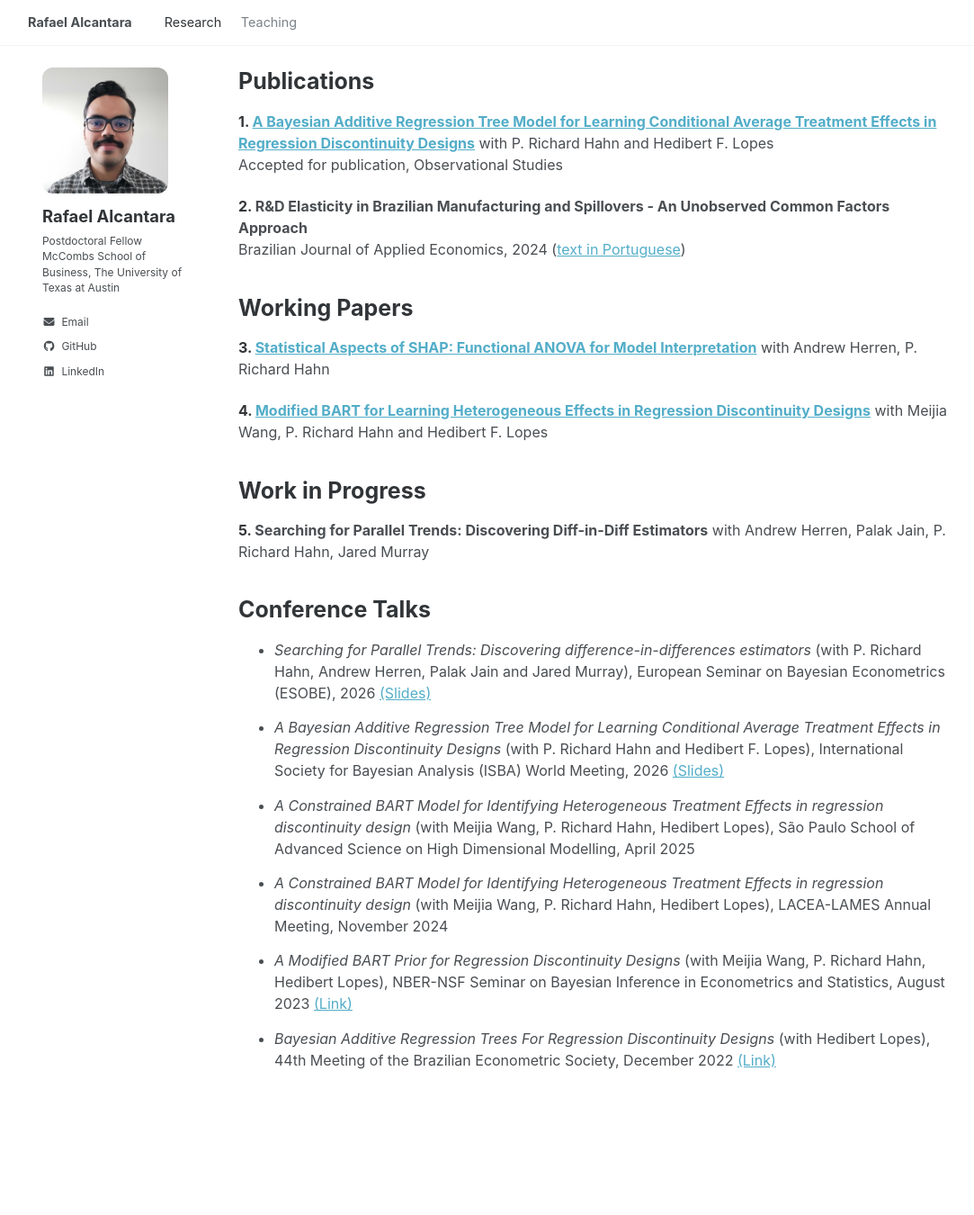
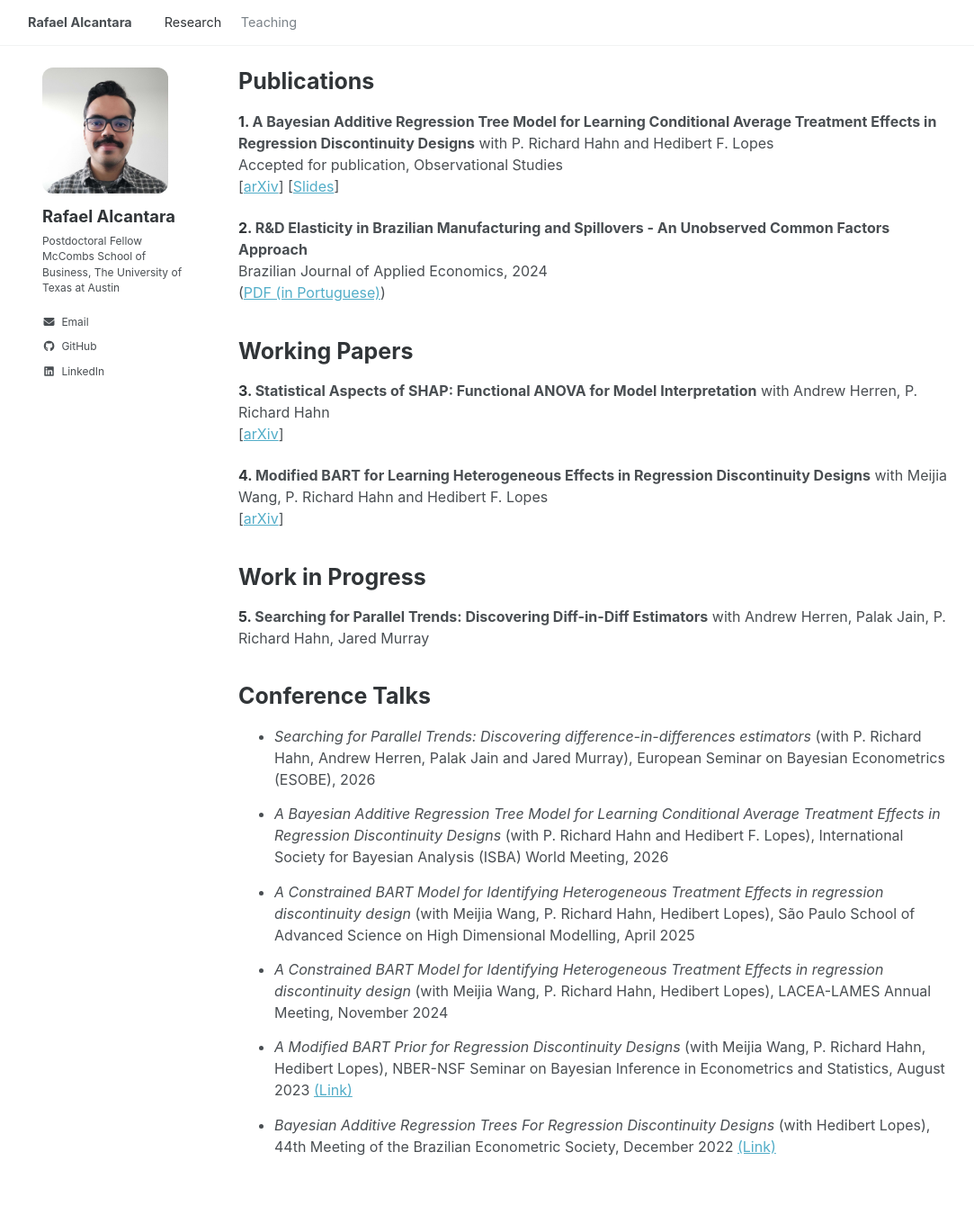
Before and after one commit to rafaelcalcantara/rafaelcalcantara.github.io, a Jekyll site: the page built from research.md, in a window 1280 px wide. Shown: the whole page at 90% size, without its empty margins (89-1172 px from the left). Built offline with Jekyll 4.4.1, drawn with Linux system fonts in a browser that asks for light colours; before the commit the page ends 1254 px from its top, so only the background shows below that.

Commit message:
Restructure research entries with arXiv and slides links
Co-Authored-By: Claude Opus 5.5 <noreply@anthropic.com>

```diff
--- a/research.md
+++ b/research.md
@@ -6,26 +6,31 @@ permalink: /research/
 
 ## Publications
 
-1. **[A Bayesian Additive Regression Tree Model for Learning Conditional Average Treatment Effects in Regression Discontinuity Designs](https://arxiv.org/abs/2503.00326)** with P. Richard Hahn and Hedibert F. Lopes\\
-   Accepted for publication, Observational Studies
+1. **A Bayesian Additive Regression Tree Model for Learning Conditional Average Treatment Effects in Regression Discontinuity Designs** with P. Richard Hahn and Hedibert F. Lopes\\
+   Accepted for publication, Observational Studies\\
+   [[arXiv]((https://arxiv.org/abs/2503.00326))] [[Slides](/docs/BARDDT_ISBA_2026.pdf)]
 
 1. **R&D Elasticity in Brazilian Manufacturing and Spillovers - An Unobserved Common Factors Approach**\\
-   Brazilian Journal of Applied Economics, 2024 ([text in Portuguese](https://revistas.usp.br/ecoa/pt_BR/article/view/190655/214830))
+   Brazilian Journal of Applied Economics, 2024\\
+   ([PDF (in Portuguese)](https://revistas.usp.br/ecoa/pt_BR/article/view/190655/214830))
 
 ## Working Papers
 
-1. **[Statistical Aspects of SHAP: Functional ANOVA for Model Interpretation](https://arxiv.org/abs/2208.09970)** with Andrew Herren, P. Richard Hahn
+1. **Statistical Aspects of SHAP: Functional ANOVA for Model Interpretation** with Andrew Herren, P. Richard Hahn\\
+   [[arXiv]((https://arxiv.org/abs/2208.09970))]
 
-1. **[Modified BART for Learning Heterogeneous Effects in Regression Discontinuity Designs](https://arxiv.org/abs/2407.14365)** with Meijia Wang, P. Richard Hahn and Hedibert F. Lopes
+1. **Modified BART for Learning Heterogeneous Effects in Regression Discontinuity Designs** with Meijia Wang, P. Richard Hahn and Hedibert F. Lopes\\
+   [[arXiv]((https://arxiv.org/abs/2407.14365))]
 
 ## Work in Progress
 
 1. **Searching for Parallel Trends: Discovering Diff-in-Diff Estimators** with Andrew Herren, Palak Jain, P. Richard Hahn, Jared Murray
+   <!-- [[Slides]((/docs/ESOBE_2026.pdf))] -->
 
 ## Conference Talks
 
-- _Searching for Parallel Trends: Discovering difference-in-differences estimators_ (with P. Richard Hahn, Andrew Herren, Palak Jain and Jared Murray), European Seminar on Bayesian Econometrics (ESOBE), 2026 [(Slides)](/docs/ESOBE_2026.pdf)
-- _A Bayesian Additive Regression Tree Model for Learning Conditional Average Treatment Effects in Regression Discontinuity Designs_ (with P. Richard Hahn and Hedibert F. Lopes), International Society for Bayesian Analysis (ISBA) World Meeting, 2026 [(Slides)](/docs/BARDDT_ISBA_2026.pdf)
+- _Searching for Parallel Trends: Discovering difference-in-differences estimators_ (with P. Richard Hahn, Andrew Herren, Palak Jain and Jared Murray), European Seminar on Bayesian Econometrics (ESOBE), 2026
+- _A Bayesian Additive Regression Tree Model for Learning Conditional Average Treatment Effects in Regression Discontinuity Designs_ (with P. Richard Hahn and Hedibert F. Lopes), International Society for Bayesian Analysis (ISBA) World Meeting, 2026
 - _A Constrained BART Model for Identifying Heterogeneous Treatment Effects in regression discontinuity design_ (with Meijia Wang, P. Richard Hahn, Hedibert Lopes), São Paulo School of Advanced Science on High Dimensional Modelling, April 2025
 - _A Constrained BART Model for Identifying Heterogeneous Treatment Effects in regression discontinuity design_ (with Meijia Wang, P. Richard Hahn, Hedibert Lopes), LACEA-LAMES Annual Meeting, November 2024
 - _A Modified BART Prior for Regression Discontinuity Designs_ (with Meijia Wang, P. Richard Hahn, Hedibert Lopes), NBER-NSF Seminar on Bayesian Inference in Econometrics and Statistics, August 2023 [(Link)](https://event.olin.wustl.edu/sbies)
```
